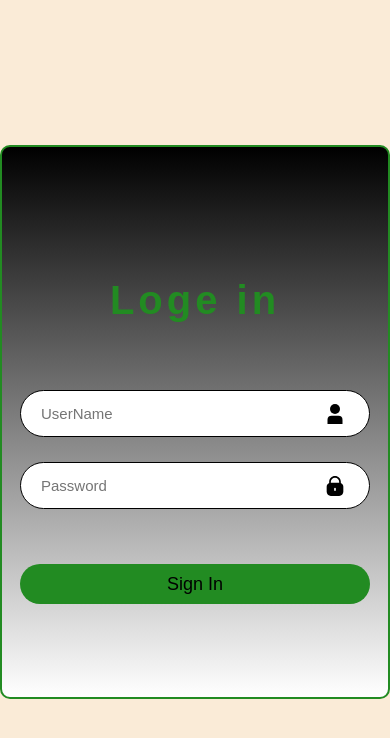
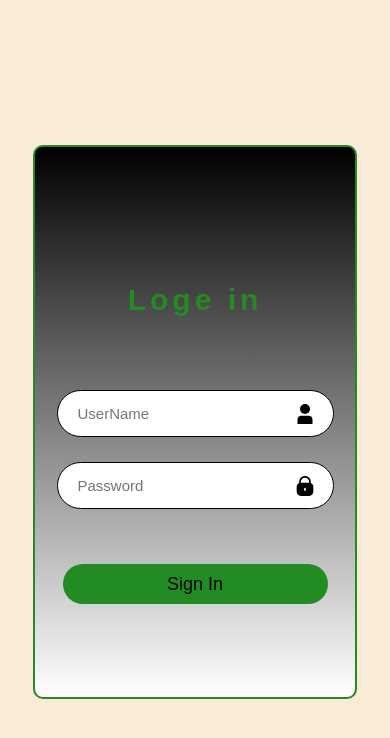
Before and after one commit to PaylakNavasardyan/react-login, a React (Create React App) app: page /login in a window 390 px wide. Shown: the top 738 px of the page. Built offline with nearby package versions, Linux system fonts and the light colour scheme; no server answers.

Commit message:
Login page is responsive

```diff
--- a/src/entry/Entry.module.css
+++ b/src/entry/Entry.module.css
@@ -54,6 +54,6 @@
 @media screen and (max-width: 440px) {
     .entryButtons {
         flex-direction: column;
-        height: 120px;
+        height: 220px;
     }
 }
--- a/src/login/Login.module.css
+++ b/src/login/Login.module.css
@@ -72,3 +72,69 @@ form {
         }
     }
 }
+
+@media screen and (max-width: 450px) {
+    .loginBody {
+        width: 380px;
+    }
+
+    .loginText {
+        h2 {
+            font-size: 30px;
+        }
+    }
+
+    form {
+        .loginForms {
+            input {
+                width: 250px;
+            }
+            img {
+                transform: translateX(135px);
+            }
+        }
+        button {
+            width: 325px;
+        }
+    }
+}
+
+@media screen and (max-width: 400px) {
+    .loginBody {
+        width: 320px;
+    }
+
+    form {
+        .loginForms {
+            input {
+                width: 200px;
+            }
+            img {
+                transform: translateX(110px);
+            }
+        }
+        button {
+            width: 265px;
+        }
+    }
+}
+
+@media screen and (max-width: 330px) {
+    .loginBody {
+        width: 280px;
+    }
+
+    form {
+        .loginForms {
+            input {
+                width: 180px;
+            }
+            img {
+                transform: translateX(100px);
+            }
+        }
+        button {
+            width: 245px;
+        }
+    }
+}
```
